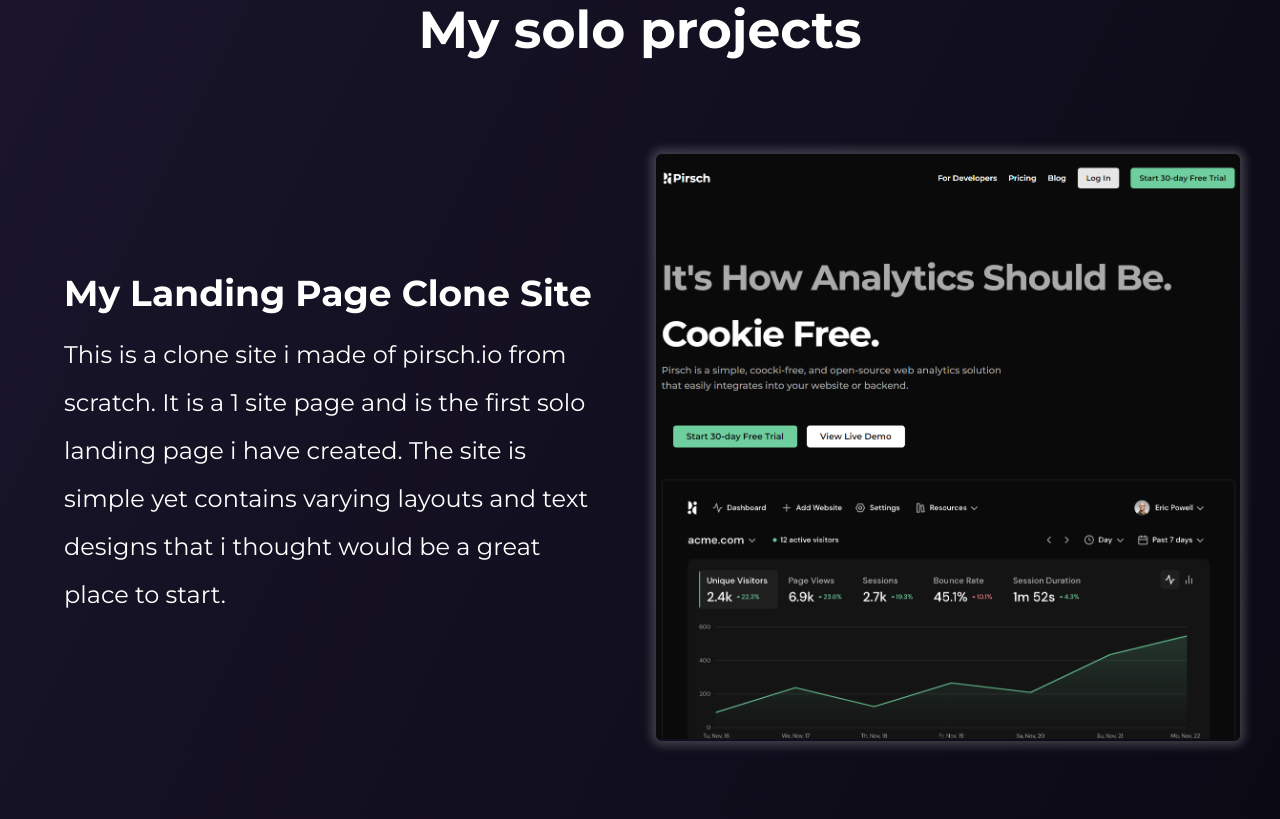
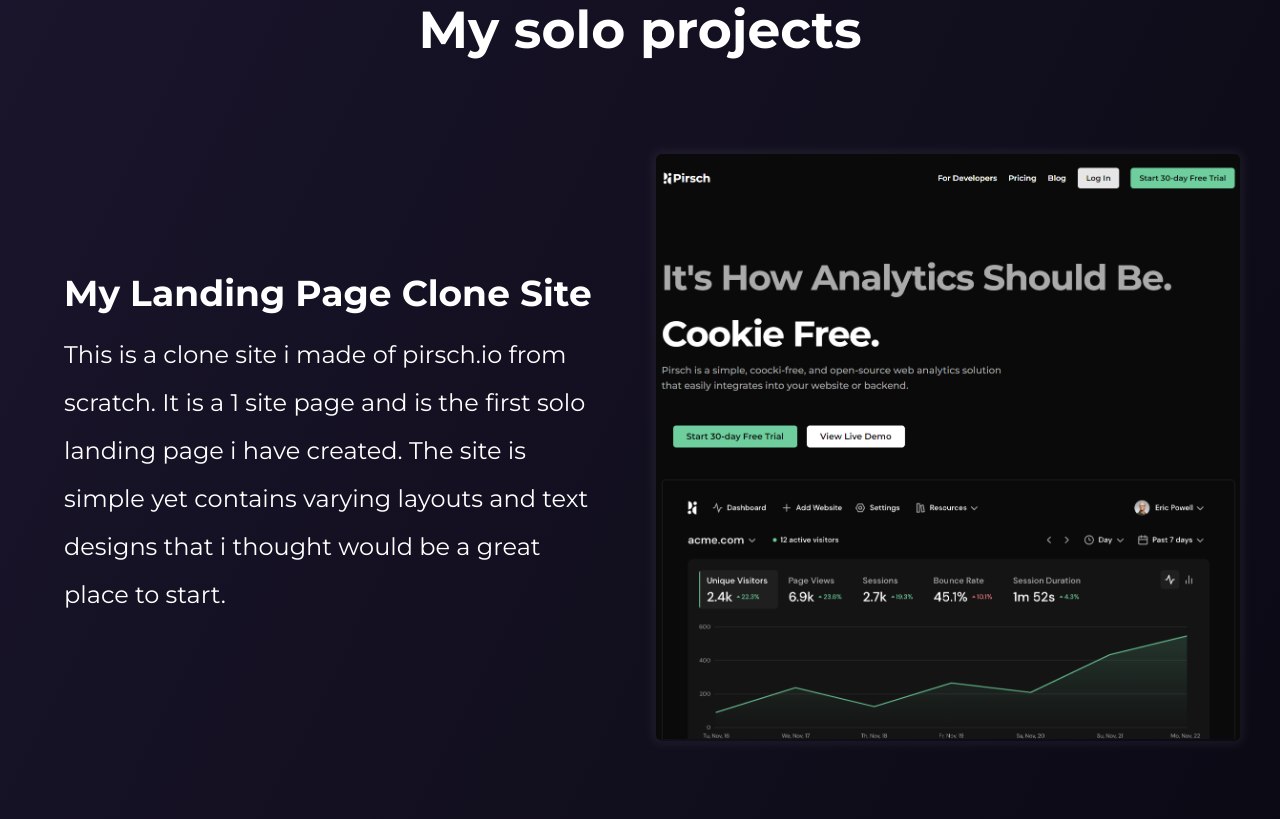
Before and after one commit to JordanGidman/Portfolio-Website-Version-1, a plain HTML site: page index.html in a window 1280 px wide. Shown: the part 1021-1840 px from the top of the page. Drawn offline with Linux system fonts and the light colour scheme.

Commit message:
Update style.css

```diff
--- a/css/style.css
+++ b/css/style.css
@@ -117,7 +117,7 @@
 .project-img-box {
   border-radius: 6px;
   overflow: hidden;
-  box-shadow: 0 0 1rem 0.5rem rgb(255, 255, 255, 0.2);
+  box-shadow: 0 0 1rem 0.5rem rgb(255, 255, 255, 0.05);
 }
 
 .project-img {
```
